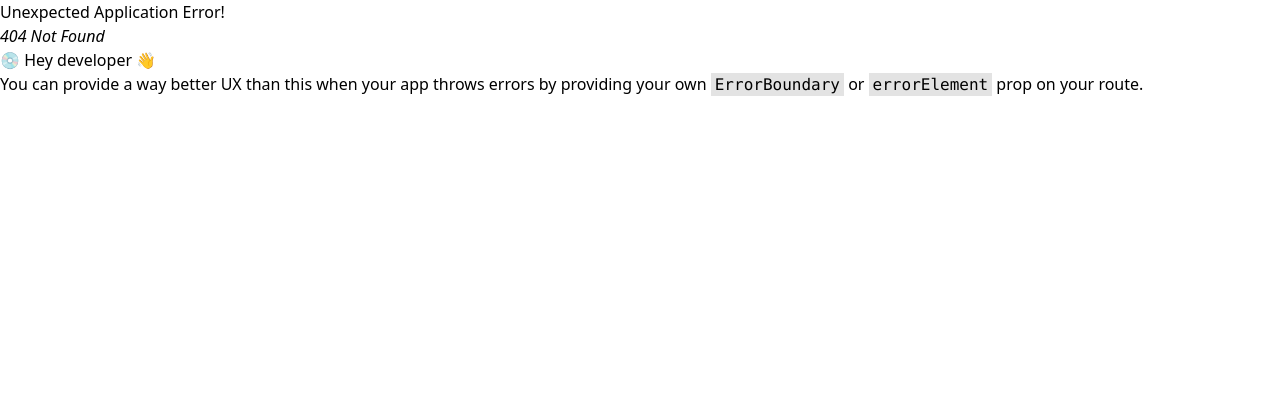
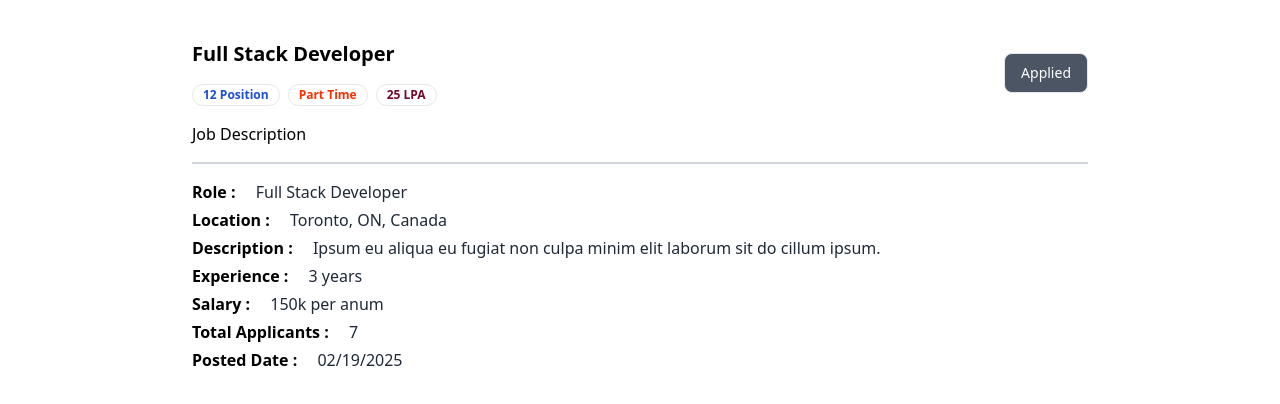
Before and after one commit to hiralsonip/JobPortal, a React (Vite) app in the folder frontend/: page /description/1 in a window 1280 px wide. Before the commit this address had no page. Shown: the top 404 px of the page. Built offline with nearby package versions, Linux system fonts and the light colour scheme.

Commit message:
Job description page

```diff
--- a/frontend/src/App.jsx
+++ b/frontend/src/App.jsx
@@ -5,6 +5,7 @@ import Home from './components/Home';
 import Jobs from './components/Jobs';
 import Browse from './components/Browse';
 import Profile from './components/Profile';
+import JobDescripton from './components/JobDescripton';
 
 const appRouter = createBrowserRouter([
   {
@@ -22,6 +23,10 @@ const appRouter = createBrowserRouter([
   {
     path: '/jobs',
     element: <Jobs />
+  },
+  {
+    path: '/description/:id',
+    element: <JobDescripton />
   },
   {
     path: '/browse',
--- a/frontend/src/components/Job.jsx
+++ b/frontend/src/components/Job.jsx
@@ -3,8 +3,13 @@ import { Button } from './ui/button'
 import { Bookmark } from 'lucide-react'
 import { Avatar, AvatarImage } from './ui/avatar'
 import { Badge } from './ui/badge'
+import { useNavigate } from 'react-router-dom'
 
 const Job = () => {
+
+    const navigate = useNavigate();
+    const jobId = "RandomJobId"
+
     return (
         <div className='p-5 rounded-md shadow-xl bg-white border-gray-300'>
             <div className='flex items-center justify-between'>
@@ -46,7 +51,7 @@ const Job = () => {
             </div>
 
             <div className='flex items-center gap-4 mt-4'>
-                <Button variant="outline">Details</Button>
+                <Button variant="outline" onClick={() => navigate(`/description/${jobId}`)}>Details</Button>
                 <Button variant="outline" className="bg-[#7209b7] text-white">Save for later</Button>
             </div>
 
--- /dev/null
+++ b/frontend/src/components/JobDescripton.jsx
@@ -0,0 +1,40 @@
+import React from 'react'
+import { Badge } from './ui/badge'
+import { Button } from './ui/button'
+
+const JobDescripton = () => {
+    const isApplied = true;
+
+    return (
+        <div className='max-w-4xl mx-auto my-10'>
+            <div className='flex items-center justify-between'>
+                <div>
+                    <h1 className='font-bold text-xl'>Full Stack Developer</h1>
+                    <div className='flex items-center gap-2 mt-4'>
+                        <Badge className="text-blue-700 font-bold" variant="ghost"> 12 Position </Badge>
+                        <Badge className="text-[#F83002] font-bold" variant="ghost"> Part Time </Badge>
+                        <Badge className="text-[#720927] font-bold" variant="ghost"> 25 LPA </Badge>
+                    </div>
+                </div>
+                <Button
+                    disbled={isApplied}
+                    variant="outline"
+                    className={`rounded-lg text-white ${isApplied ? 'bg-gray-600 cursor-not-allowed' : 'bg-[#7209b7] hover:bg-[#5f32ad]'}`}>
+                    {isApplied ? "Applied" : "Apply Now"}
+                </Button>
+            </div>
+            <h1 className='border-b-2 border-b-gray-300 font-medium py-4'>Job Description</h1>
+            <div className='my-4'>
+                <h1 className='font-bold my-1'>Role : <span className='pl-4 font-normal text-gray-800'>Full Stack Developer</span></h1>
+                <h1 className='font-bold my-1'>Location : <span className='pl-4 font-normal text-gray-800'>Toronto, ON, Canada</span></h1>
+                <h1 className='font-bold my-1'>Description : <span className='pl-4 font-normal text-gray-800'>Ipsum eu aliqua eu fugiat non culpa minim elit laborum sit do cillum ipsum.</span></h1>
+                <h1 className='font-bold my-1'>Experience : <span className='pl-4 font-normal text-gray-800'>3 years</span></h1>
+                <h1 className='font-bold my-1'>Salary : <span className='pl-4 font-normal text-gray-800'>150k per anum</span></h1>
+                <h1 className='font-bold my-1'>Total Applicants : <span className='pl-4 font-normal text-gray-800'>7</span></h1>
+                <h1 className='font-bold my-1'>Posted Date : <span className='pl-4 font-normal text-gray-800'>02/19/2025</span></h1>
+            </div>
+        </div>
+    )
+}
+
+export default JobDescripton
```
